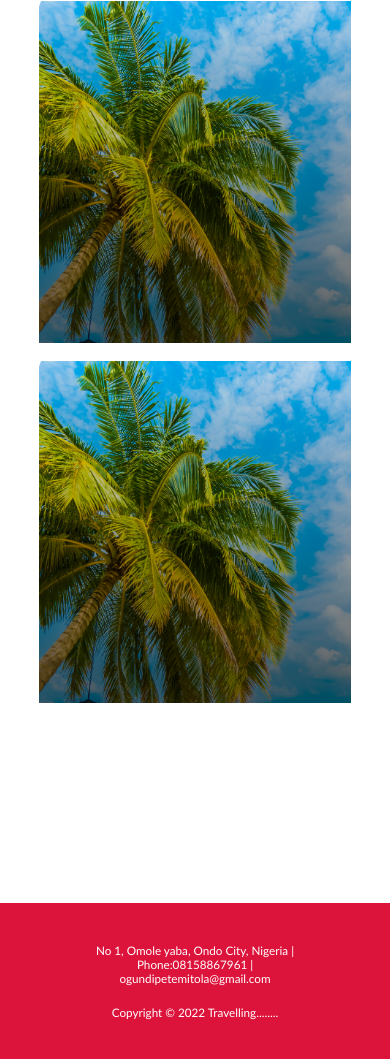
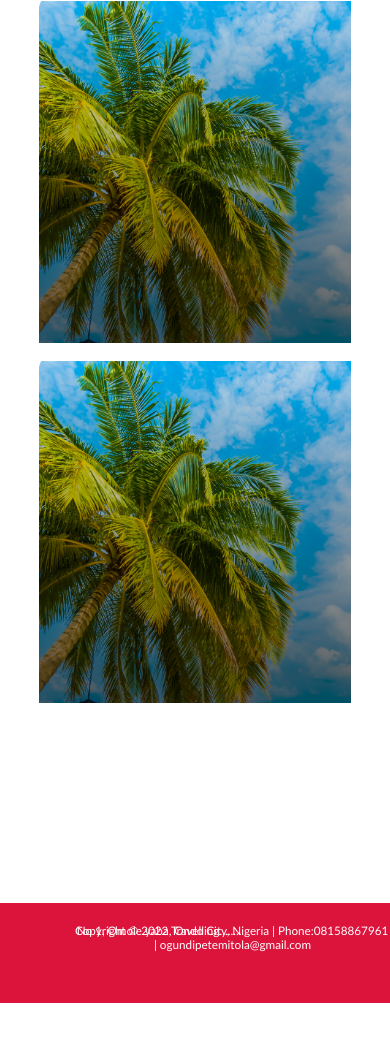
Before and after one commit to Tollywebdeveloper/landing-page, a plain HTML site: page index.html in a window 390 px wide. Shown: the part 4543-5602 px from the top of the page. After the commit the page ends 5546 px from the top, so only its background shows below. Drawn offline with Linux system fonts and the light colour scheme.

Commit message:
Update style.css

```diff
--- a/style.css
+++ b/style.css
@@ -279,5 +279,8 @@ h4 {
     }
     .footer p {
         line-break: normal;
+        position:absolute;
+        top:0;
+        bottom:0;
     }
 }
```
